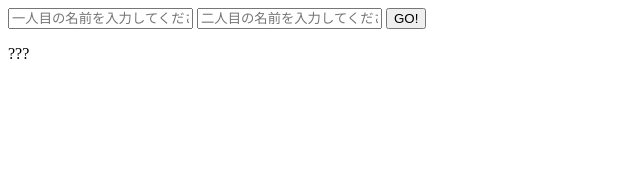
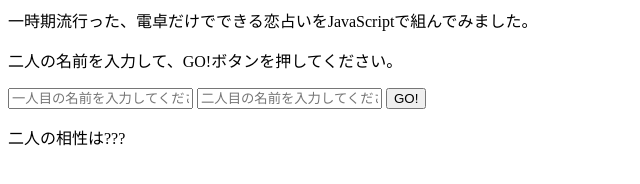
Before and after one commit to ygkn/Uranai_JS, a plain HTML site: page index.html in a window 1280 px wide. Shown: the whole page, without its empty margins (0-640 px from the left). Drawn offline with Linux system fonts and the light colour scheme.

Commit message:
[add] Add description.

```diff
--- a/index.html
+++ b/index.html
@@ -4,13 +4,15 @@
   </head>
   <body>
     <div>
-      <p></p>
+      <p>一時期流行った、電卓だけでできる恋占いをJavaScriptで組んでみました。</p>
+      <p>二人の名前を入力して、GO!ボタンを押してください。</p>
+
       <form id="form">
         <input id="name1" type="text" placeholder="一人目の名前を入力してください">
         <input id="name2" type="text" placeholder="二人目の名前を入力してください">
         <button>GO!</button>
       </form>
-      <p><span id="result">???</span></p>
+      <p>二人の相性は<span id="result">???</span></p>
     </div>
     <script src="./index.js"></script>
   </body>
```
